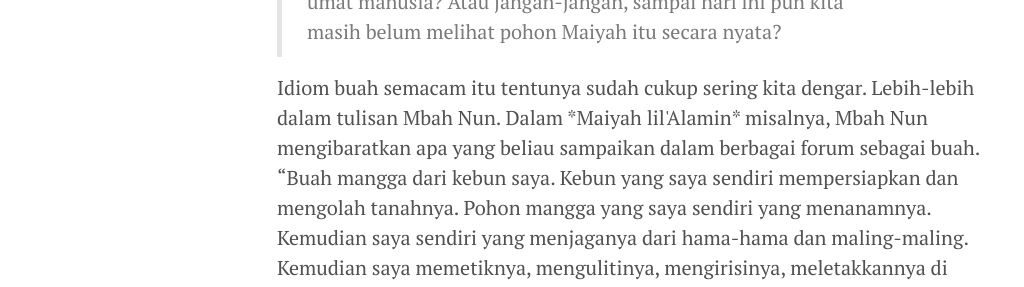
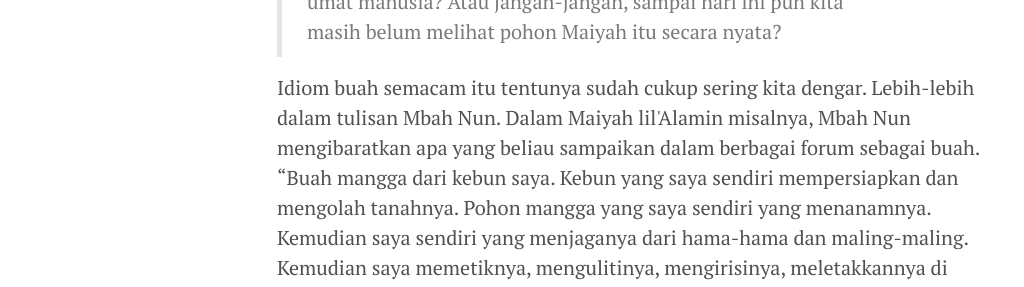
Before and after one commit to faisalnur/faisalnur.github.io, a Jekyll site: the page built from _posts/2019-12-22-memanen-buah-maiyah.md, in a window 1280 px wide and 900 px high, scrolled down 539 px. Shown: the part 186-473 px from the top of the window, without its empty margins (3-1027 px from the left). Built offline with Jekyll 4.4.1, drawn with Linux system fonts in a browser that asks for light colours; some of the changed text lies outside the part shown.

```diff
--- a/_posts/2019-12-22-memanen-buah-maiyah.md
+++ b/_posts/2019-12-22-memanen-buah-maiyah.md
@@ -9,7 +9,7 @@ permalink: /buahmaiyah/
 >Kalau diri seorang Emha Ainun Nadjib diibaratkan sebagai sebuah pohon, maka seluruh umat manusia, Maiyah pada khususnya, dipersilahkan untuk memetik buahnya. Sementara Jamaah Maiyah itu sendiri yang sudah dua dekade lebih terus menerus memetik buah tersebut, sudahkah memberikan buahnya sendiri kepada umat manusia? Atau jangan-jangan, sampai hari ini pun kita masih belum melihat pohon Maiyah itu secara nyata?
 
 <p>Idiom buah semacam itu tentunya sudah cukup sering kita dengar. Lebih-lebih dalam
-tulisan Mbah Nun. Dalam *Maiyah lil'Alamin* misalnya, Mbah Nun mengibaratkan apa yang beliau
+tulisan Mbah Nun. Dalam Maiyah lil'Alamin misalnya, Mbah Nun mengibaratkan apa yang beliau
 sampaikan dalam berbagai forum sebagai buah. “Buah mangga dari kebun saya. Kebun yang saya
 sendiri mempersiapkan dan mengolah tanahnya. Pohon mangga yang saya sendiri yang
 menanamnya. Kemudian saya sendiri yang menjaganya dari hama-hama dan maling-maling.
```
